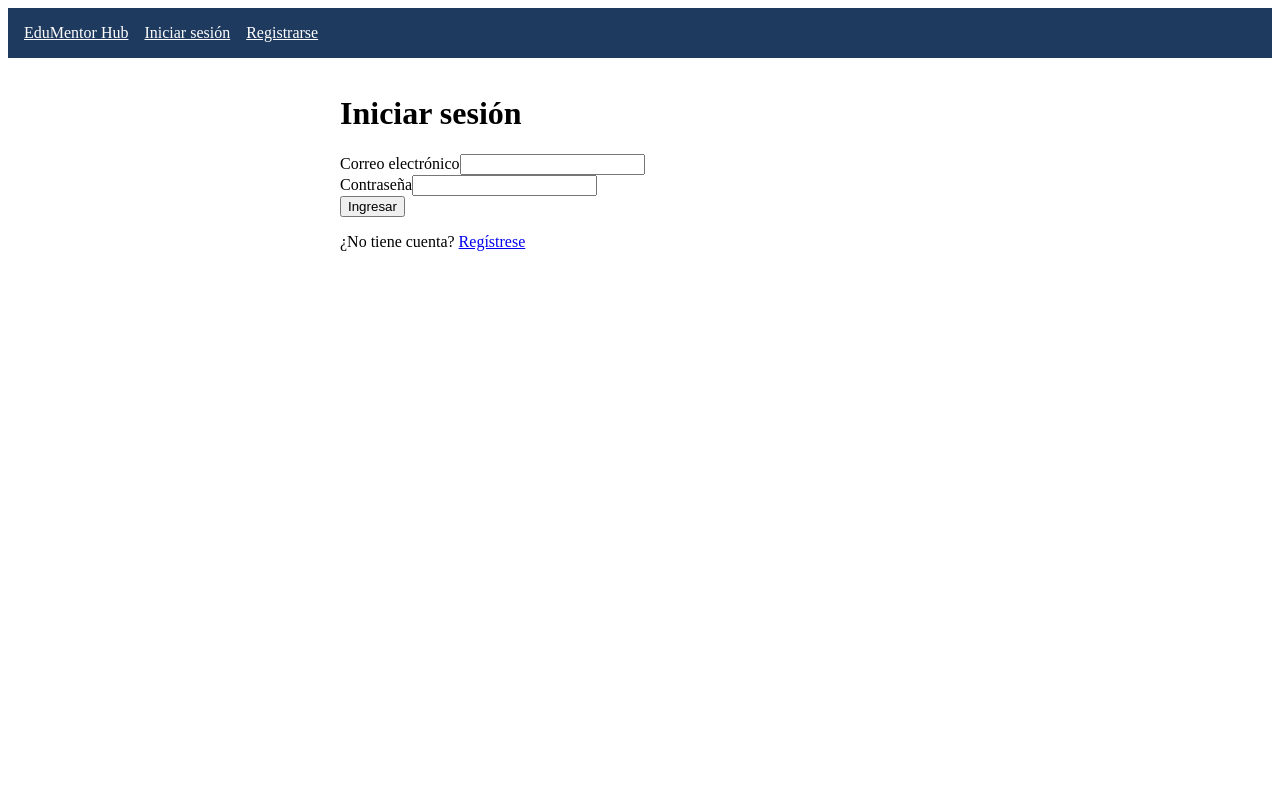
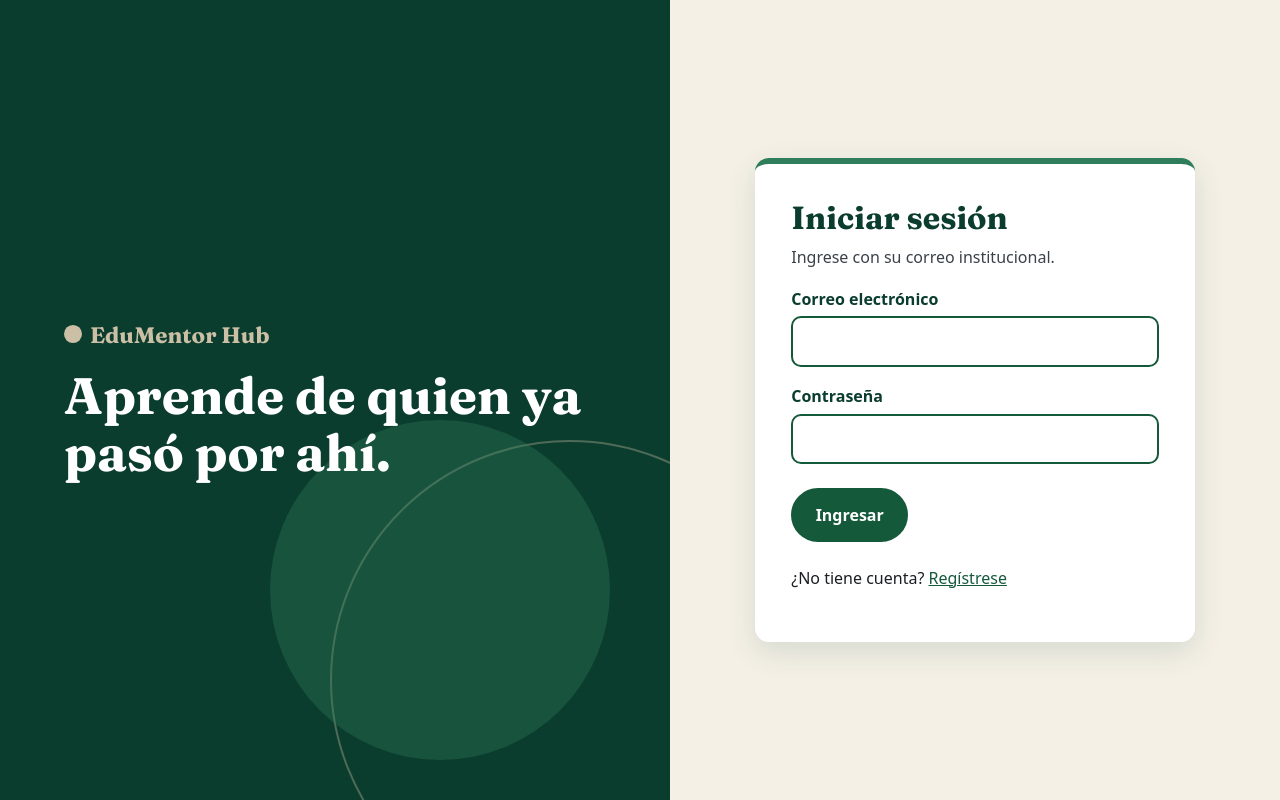
Before and after one commit to danielatames/dsw4-2026-equipo3-edumentor-frontend, an Angular app: page /login in a window 1280 px wide. Built offline with nearby package versions, Linux system fonts and the light colour scheme.

Commit message:
feat(ui): portada de autenticación y barra superior

```diff
--- a/src/app/app.component.ts
+++ b/src/app/app.component.ts
@@ -7,31 +7,18 @@ import { AuthService } from './core/services/auth.service';
   imports: [RouterOutlet, RouterLink],
   template: `
     <a class="skip-link" href="#contenido">Saltar al contenido</a>
-    <header>
-      <nav aria-label="Navegación principal">
-        <a routerLink="/home">EduMentor Hub</a>
-        @if (auth.usuario(); as u) {
-          <span>{{ u.nombre }} ({{ u.rol }})</span>
-          <button type="button" (click)="auth.logout()">Cerrar sesión</button>
-        } @else {
-          <a routerLink="/login">Iniciar sesión</a>
-          <a routerLink="/register">Registrarse</a>
-        }
-      </nav>
-    </header>
+    @if (auth.usuario(); as u) {
+      <header class="topbar">
+        <a class="brand-link" routerLink="/home">EduMentor Hub</a>
+        <span>{{ u.nombre }} {{ u.apellido }}</span>
+        <span class="chip">{{ u.rol }}</span>
+        <button type="button" class="btn" (click)="auth.logout()">Cerrar sesión</button>
+      </header>
+    }
     <main id="contenido">
       <router-outlet />
     </main>
   `,
-  styles: [
-    `
-      nav { display: flex; gap: 1rem; align-items: center; padding: 1rem; background: #1f3a5f; color: #fff; }
-      nav a { color: #fff; }
-      main { padding: 1rem; max-width: 600px; margin: 0 auto; }
-      .skip-link { position: absolute; left: -999px; }
-      .skip-link:focus { left: 0; background: #fff; padding: .5rem; }
-    `,
-  ],
 })
 export class AppComponent {
   readonly auth = inject(AuthService);
--- a/src/app/features/auth/login/login.component.ts
+++ b/src/app/features/auth/login/login.component.ts
@@ -3,21 +3,24 @@ import { FormBuilder, ReactiveFormsModule, Validators } from '@angular/forms';
 import { Router, RouterLink } from '@angular/router';
 import { HttpErrorResponse } from '@angular/common/http';
 import { AuthService } from '../../../core/services/auth.service';
+import { AuthShellComponent } from '../../../shared/auth-shell/auth-shell.component';
 
 @Component({
   selector: 'app-login',
-  imports: [ReactiveFormsModule, RouterLink],
+  imports: [ReactiveFormsModule, RouterLink, AuthShellComponent],
   template: `
+    <app-auth-shell>
       <h1>Iniciar sesión</h1>
+      <p class="subtitle">Ingrese con su correo institucional.</p>
       <form [formGroup]="form" (ngSubmit)="enviar()" novalidate>
-      <div>
+        <div class="field">
           <label for="email">Correo electrónico</label>
           <input id="email" type="email" formControlName="email" autocomplete="username" />
           @if (form.controls.email.touched && form.controls.email.invalid) {
             <p class="error" role="alert">Ingrese un correo válido.</p>
           }
         </div>
-      <div>
+        <div class="field">
           <label for="password">Contraseña</label>
           <input id="password" type="password" formControlName="password" autocomplete="current-password" />
           @if (form.controls.password.touched && form.controls.password.invalid) {
@@ -27,9 +30,10 @@ import { AuthService } from '../../../core/services/auth.service';
         @if (error()) {
           <p class="error" role="alert">{{ error() }}</p>
         }
-      <button type="submit" [disabled]="cargando()">Ingresar</button>
+        <button type="submit" class="btn" [disabled]="cargando()">Ingresar</button>
       </form>
-    <p>¿No tiene cuenta? <a routerLink="/register">Regístrese</a></p>
+      <p class="alt">¿No tiene cuenta? <a routerLink="/register">Regístrese</a></p>
+    </app-auth-shell>
   `,
 })
 export class LoginComponent {
--- a/src/app/features/home/home.component.ts
+++ b/src/app/features/home/home.component.ts
@@ -1,18 +1,24 @@
 import { Component, inject, signal } from '@angular/core';
 import { HttpClient } from '@angular/common/http';
+import { JsonPipe } from '@angular/common';
 import { AuthService } from '../../core/services/auth.service';
 import { API_URL } from '../../core/api.config';
 import { Usuario } from '../../core/models/auth.models';
 
 @Component({
   selector: 'app-home',
+  imports: [JsonPipe],
   template: `
-    <h1>Bienvenido, {{ auth.usuario()?.nombre }}</h1>
-    <p>Rol: {{ auth.rol() }}</p>
-    <button type="button" (click)="probar()">Probar /usuarios/me</button>
-    @if (perfil()) {
-      <pre>{{ perfil() | json }}</pre>
-    }
+    <div class="page">
+      <section class="welcome">
+        <h1>Hola, {{ auth.usuario()?.nombre }}</h1>
+        <p>Ha iniciado sesión como <strong>{{ auth.rol() }}</strong>.</p>
+        <button type="button" class="btn btn-outline" (click)="probar()">Probar /usuarios/me</button>
+      </section>
+      @if (perfil()) {
+        <pre>{{ perfil() | json }}</pre>
+      }
+    </div>
   `,
 })
 export class HomeComponent {
--- /dev/null
+++ b/src/app/shared/auth-shell/auth-shell.component.ts
@@ -0,0 +1,20 @@
+import { Component } from '@angular/core';
+
+@Component({
+  selector: 'app-auth-shell',
+  template: `
+    <div class="auth-page">
+      <div class="auth-aside">
+        <p class="brand">EduMentor Hub</p>
+        <p class="aside-title">Aprende de quien ya pasó por ahí.</p>
+
+      </div>
+      <section class="auth-main">
+        <div class="auth-card">
+          <ng-content />
+        </div>
+      </section>
+    </div>
+  `,
+})
+export class AuthShellComponent {}
--- a/src/index.html
+++ b/src/index.html
@@ -1,11 +1,9 @@
 <!doctype html>
 <html lang="en">
 <head>
-  <meta charset="utf-8">
-  <title>EdumentorWeb</title>
-  <base href="/">
-  <meta name="viewport" content="width=device-width, initial-scale=1">
-  <link rel="icon" type="image/x-icon" href="favicon.ico">
+  <link rel="preconnect" href="https://fonts.googleapis.com">
+  <link rel="preconnect" href="https://fonts.gstatic.com" crossorigin>
+  <link href="https://fonts.googleapis.com/css2?family=Fraunces:opsz,wght@9..144,600;9..144,700&display=swap" rel="stylesheet">
 </head>
 <body>
   <app-root></app-root>
--- a/src/styles.css
+++ /dev/null
@@ -1,4 +0,0 @@
-label { display: block; margin-top: 1rem; }
-input, select { display: block; width: 100%; padding: .5rem; }
-.error { color: #b00020; }
-:focus-visible { outline: 3px solid #1a73e8; outline-offset: 2px; }
--- a/src/styles.scss
+++ b/src/styles.scss
@@ -1 +1,108 @@
-/* You can add global styles to this file, and also import other style files */
+:root {
+  --verde-900: #0B3D2E;
+  --verde-700: #145A3A;
+  --verde-500: #2F7D5B;
+  --arena: #CBBFA6;
+  --arena-50: #F4F0E6;
+  --carbon: #1B1F23;
+  --error: #9B1C1C;
+  --radio: 14px;
+  --fuente-titulo: 'Fraunces', Georgia, 'Times New Roman', serif;
+  --fuente-texto: system-ui, -apple-system, 'Segoe UI', Roboto, sans-serif;
+}
+
+*, *::before, *::after { box-sizing: border-box; }
+html, body { margin: 0; }
+body {
+  font-family: var(--fuente-texto);
+  background: var(--arena-50);
+  color: var(--carbon);
+  line-height: 1.5;
+}
+h1, h2 { font-family: var(--fuente-titulo); color: var(--verde-900); line-height: 1.15; }
+a { color: var(--verde-700); }
+:focus-visible { outline: 3px solid var(--verde-500); outline-offset: 3px; }
+
+.skip-link { position: absolute; left: -999px; top: 0; }
+.skip-link:focus { left: 0; z-index: 10; background: #fff; color: var(--carbon); padding: .5rem 1rem; }
+
+.field { margin-top: 1.1rem; }
+.field label { display: block; font-weight: 600; margin-bottom: .35rem; color: var(--verde-900); }
+.field input, .field select {
+  width: 100%; padding: .7rem .85rem; font: inherit; color: var(--carbon);
+  background: #fff; border: 2px solid var(--verde-700); border-radius: 10px;
+}
+.field input:focus, .field select:focus { outline: 3px solid var(--verde-500); outline-offset: 1px; }
+.error { color: var(--error); margin: .35rem 0 0; font-size: .9rem; font-weight: 500; }
+
+.btn {
+  display: inline-block; margin-top: 1.5rem; padding: .8rem 1.4rem;
+  font: inherit; font-weight: 700; color: #fff; background: var(--verde-700);
+  border: 2px solid var(--verde-700); border-radius: 999px; cursor: pointer;
+  transition: background .15s, transform .15s;
+}
+.btn:hover:not(:disabled) { background: var(--verde-900); border-color: var(--verde-900); transform: translateY(-1px); }
+.btn:disabled { opacity: .6; cursor: not-allowed; }
+.btn-outline { background: transparent; color: var(--verde-900); }
+.btn-outline:hover:not(:disabled) { background: var(--verde-900); color: #fff; }
+
+.auth-page { display: grid; grid-template-columns: 1.1fr 1fr; min-height: 100vh; }
+.auth-aside {
+  position: relative; overflow: hidden; display: flex; flex-direction: column;
+  justify-content: center; gap: 1rem; padding: 3rem clamp(1.5rem, 5vw, 4rem);
+  background: var(--verde-900); color: var(--arena-50);
+}
+.auth-aside > * { position: relative; z-index: 1; }
+.auth-aside::before, .auth-aside::after { content: ''; position: absolute; border-radius: 50%; pointer-events: none; }
+.auth-aside::before { width: 480px; height: 480px; right: -140px; bottom: -120px; border: 2px solid rgba(203, 191, 166, .35); }
+.auth-aside::after { width: 340px; height: 340px; right: 60px; bottom: 40px; background: rgba(47, 125, 91, .35); }
+.brand { font-family: var(--fuente-titulo); font-size: 1.4rem; font-weight: 700; color: var(--arena); margin: 0; }
+.brand::before {
+  content: ''; display: inline-block; width: .8em; height: .8em; margin-right: .5rem;
+  border-radius: 50%; background: var(--arena);
+}
+.aside-title {
+  font-family: var(--fuente-titulo); font-weight: 700; color: #fff; margin: 0;
+  font-size: clamp(2rem, 4vw, 3.2rem); line-height: 1.1; max-width: 16ch;
+}
+.aside-text { color: var(--arena); max-width: 38ch; margin: 0; }
+.auth-main { display: grid; place-items: center; padding: 2rem; }
+.auth-card {
+  width: 100%; max-width: 440px; background: #fff; padding: 2.25rem;
+  border-radius: var(--radio); border-top: 6px solid var(--verde-500);
+  box-shadow: 0 10px 30px rgba(11, 61, 46, .12);
+}
+.auth-card h1 { margin: 0; font-size: 2rem; }
+.subtitle { margin: .5rem 0 0; color: #3b4148; }
+.alt { margin-top: 1.5rem; }
+.row-2 { display: grid; grid-template-columns: 1fr 1fr; gap: 1rem; }
+
+
+.topbar {
+  display: flex; align-items: center; gap: 1rem; flex-wrap: wrap;
+  padding: .9rem clamp(1rem, 4vw, 2.5rem); background: var(--verde-900); color: #fff;
+}
+.topbar :focus-visible { outline-color: var(--arena); }
+.brand-link {
+  font-family: var(--fuente-titulo); font-weight: 700; font-size: 1.25rem;
+  color: #fff; text-decoration: none; margin-right: auto;
+}
+.chip {
+  background: var(--arena); color: var(--carbon); padding: .2rem .7rem;
+  border-radius: 999px; font-size: .8rem; font-weight: 700;
+}
+.topbar .btn { margin-top: 0; padding: .45rem 1rem; background: transparent; border-color: var(--arena); }
+.topbar .btn:hover:not(:disabled) { background: var(--arena); color: var(--carbon); border-color: var(--arena); }
+
+.page { max-width: 960px; margin: 0 auto; padding: 2rem clamp(1rem, 4vw, 2rem); }
+.welcome { background: var(--arena); border-radius: var(--radio); padding: 2rem; }
+.welcome h1 { margin: 0 0 .5rem; }
+pre { margin-top: 1rem; padding: 1rem; overflow: auto; background: var(--carbon); color: var(--arena-50); border-radius: 10px; }
+
+@media (max-width: 820px) {
+  .auth-page { grid-template-columns: 1fr; }
+  .auth-aside { padding: 2rem 1.5rem; }
+  .auth-aside::before { width: 320px; height: 320px; right: -100px; bottom: -100px; }
+  .auth-aside::after { width: 220px; height: 220px; right: 20px; bottom: 10px; }
+  .row-2 { grid-template-columns: 1fr; }
+}
```
Also changed, not shown: src/app/features/auth/register/register.component.ts (+15 -9 lines). Lines whose indentation alone changed are shown as unchanged.
